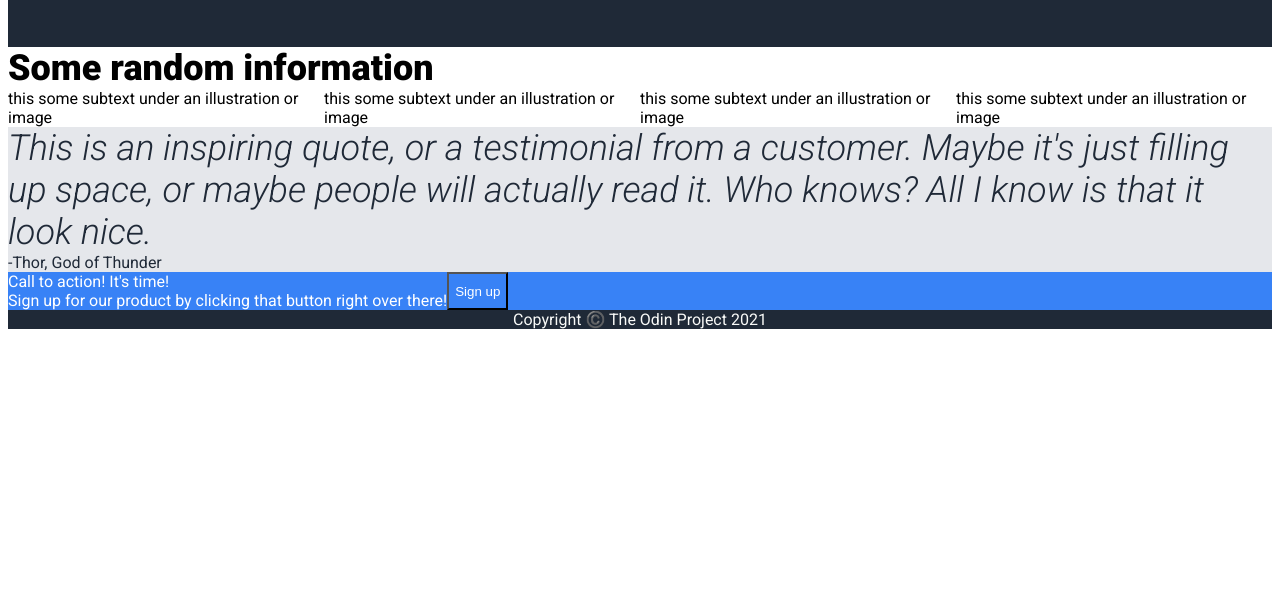
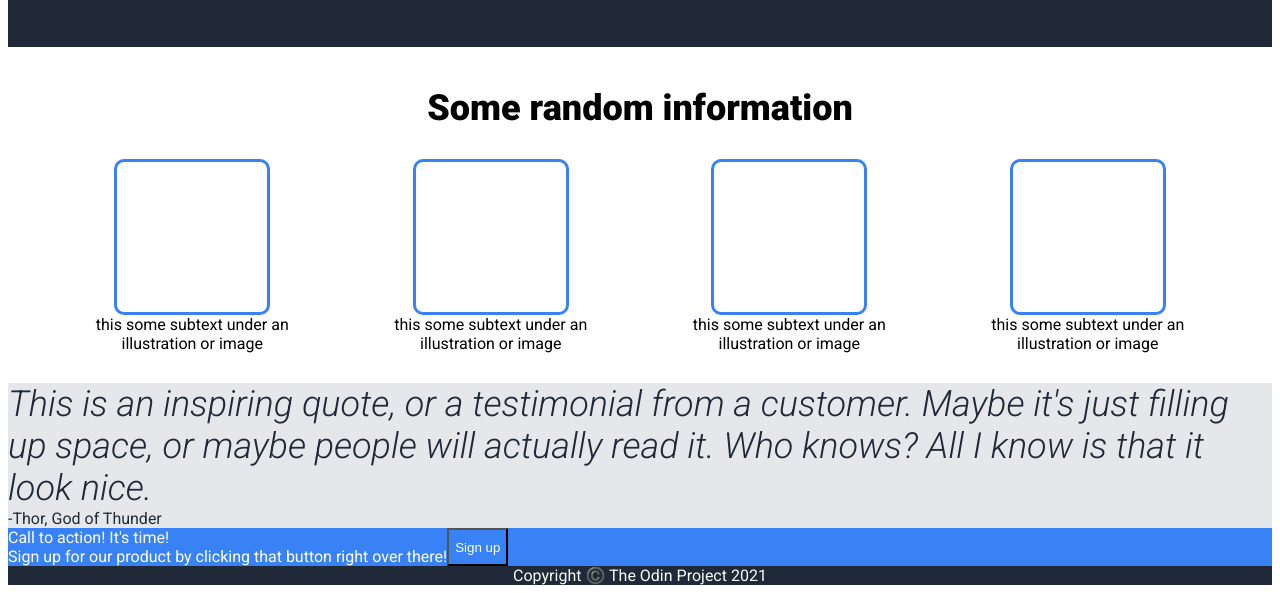
Before and after one commit to rsoo23/odin-landing-page, a plain HTML site: page index.html in a window 1280 px wide. Shown: the part 349-942 px from the top of the page. Before the commit the page ends 800 px from the top, so only its background shows below. Drawn offline with Linux system fonts and the light colour scheme.

Commit message:
partially complete information panel section

```diff
--- a/styles.css
+++ b/styles.css
@@ -58,11 +58,35 @@ body {
 .information-panel-section {
   display: flex;
   flex-direction: column;
+  padding: 10px 50px 30px 50px;
 }
 
 .information-panel-section > .title {
+  display: flex;
+  justify-content: center;
+  padding: 30px 0px;
   font-size: 36px;
   font-weight: 900;
+}
+
+.panel {
+  height: 150px;
+  width: 150px;
+  border: #3882f6 solid 3px;
+  border-radius: 10px;
+  flex-shrink: 0;
+}
+
+.information-panel-section > ul {
+  display: flex;
+  text-align: center;
+  gap: 30px;
+}
+
+.information-panel-section > ul > * {
+  display: flex;
+  flex-direction: column;
+  align-items: center;
 }
 
 .hero, .footer {
```
